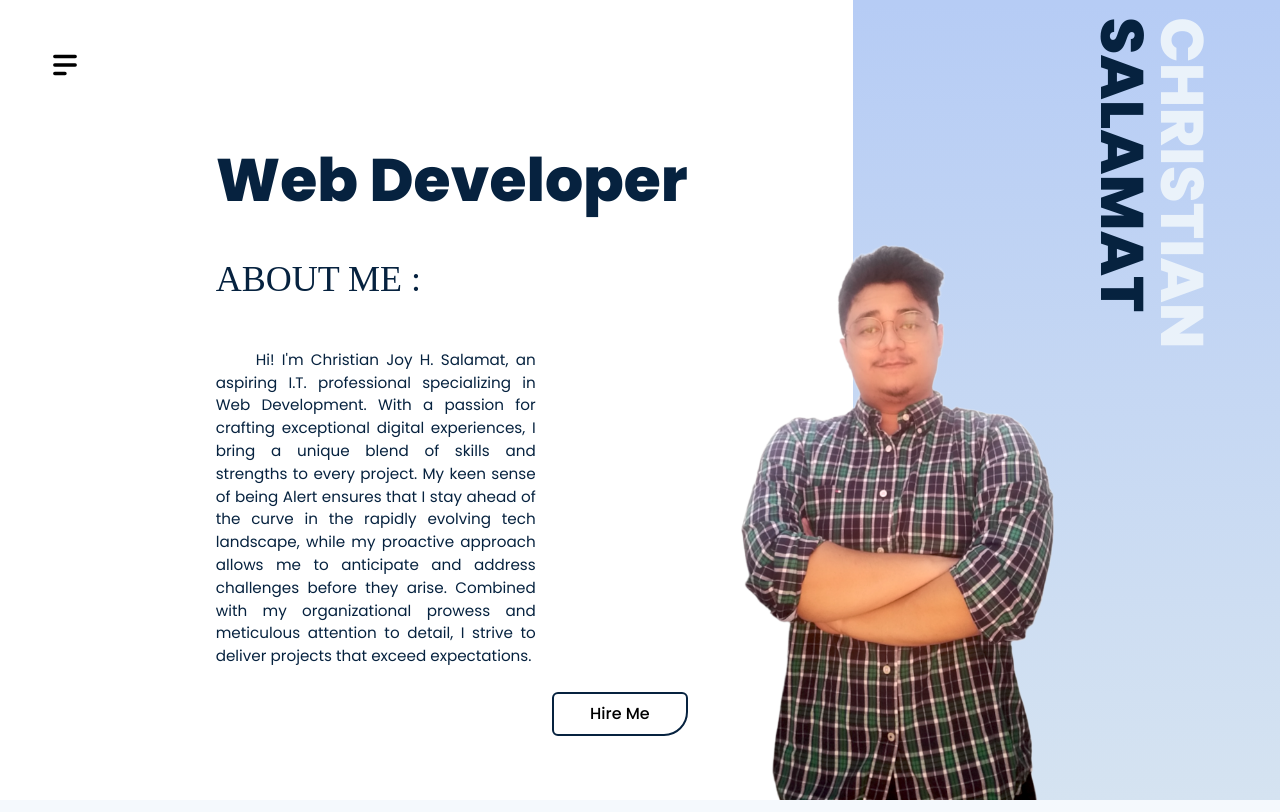
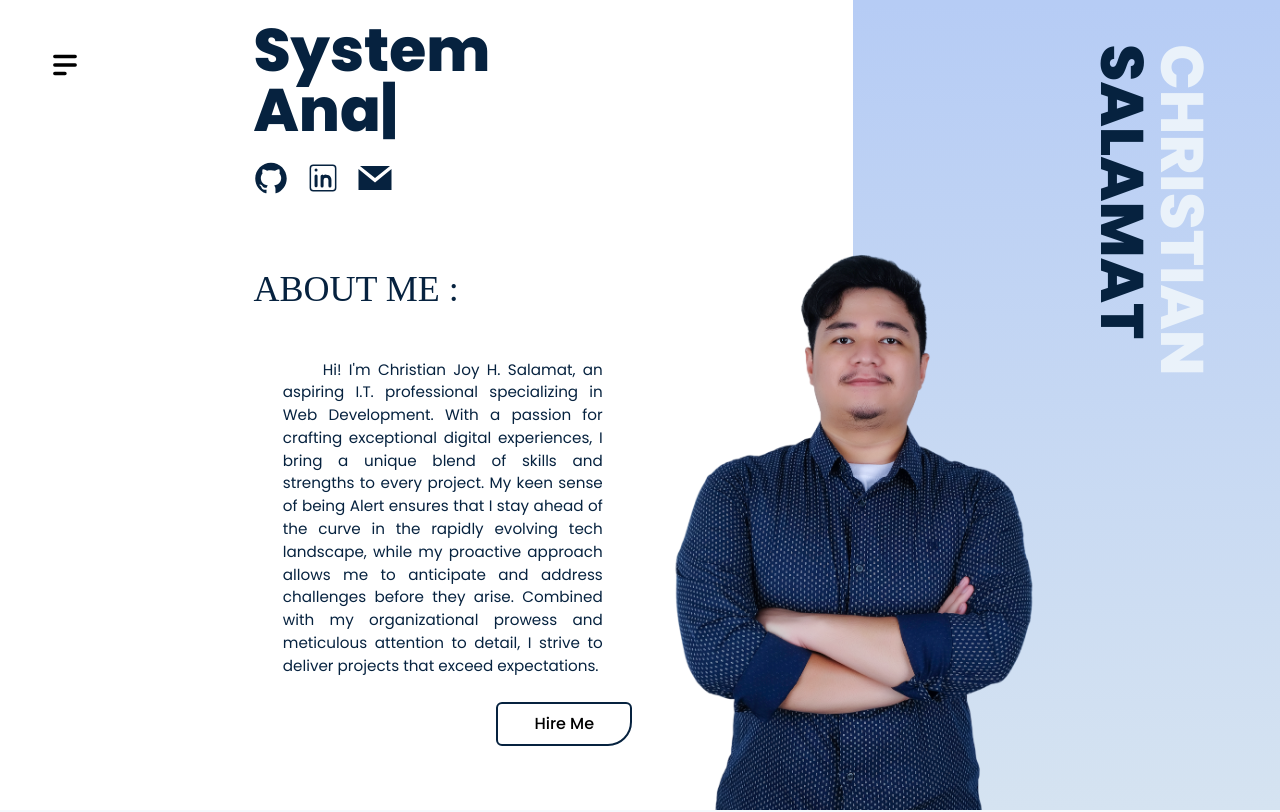
Before and after one commit to CJH-Salamat/CJHS_Portfolio, a React (Vite) app: page / in a window 1280 px wide. Shown: the top 812 px of the page. Built offline with nearby package versions, Linux system fonts and the light colour scheme; a web font is replaced by a local one.

Commit message:
Add files via upload

```diff
--- a/index.html
+++ b/index.html
@@ -2,9 +2,9 @@
 <html lang="en">
   <head>
     <meta charset="UTF-8" />
-    <link rel="icon" type="image/svg+xml" href="/vite.svg" />
+    <link rel="icon" type="image/x-icon" href="/src/assets/images/CJLogo.png" />
     <meta name="viewport" content="width=device-width, initial-scale=1.0" />
-    <title>React Portfolio</title>
+    <title>CJHS Portfolio</title>
   </head>
   <body>
     <div id="root"></div>
--- a/src/App.jsx
+++ b/src/App.jsx
@@ -3,9 +3,7 @@ import Banner from "./components/Banner";
 import Navbar from "./Layouts/Navbar";
 import Skills from "./components/Skills";
 import Service from "./components/Services";
-import Projects from "./components/Projects";
 import Testimonials from "./components/Testimonials";
-import Hireme from "./components/Hireme";
 import Contact from "./components/Contact";
 import { useEffect } from "react";
 // Animation package
--- a/src/Content.js
+++ b/src/Content.js
@@ -1,5 +1,5 @@
 // import images
-import Hero_person from "./assets/images/Banner/BannerMain3.png";
+import Hero_person from "./assets/images/Banner/BannerMain4.png";
 import Docs from "./assets/docs/Test.pdf";
 
 import HTML from "./assets/images/Skills/HTML5.png";
@@ -65,6 +65,23 @@ export const content = {
     docs: Docs,
     AboutTitle: "ABOUT ME :",
     AboutBody: "Hi! I'm Christian Joy H. Salamat, an aspiring I.T. professional specializing in Web Development. With a passion for crafting exceptional digital experiences, I bring a unique blend of skills and strengths to every project. My keen sense of being Alert ensures that I stay ahead of the curve in the rapidly evolving tech landscape, while my proactive approach allows me to anticipate and address challenges before they arise. Combined with my organizational prowess and meticulous attention to detail, I strive to deliver projects that exceed expectations.",
+    Banner_media: [
+      {
+        Icon_title: "Github",
+        icon: AiFillGithub,
+        link: "https://github.com/CJH-Salamat",
+      },
+      {
+        Icon_title: "LinkedIn",
+        icon: CiLinkedin,
+        link: "https://www.linkedin.com/in/christian-joy-salamat-2331192ba/",
+      },
+      {
+        Icon_title: "GMail",
+        icon: GrMail,
+        link: "mailto:christian.joy.h.salamat@gmail.com",
+      },
+    ],
   },
   skills: {
     title: "Skills",
--- a/src/components/Banner.jsx
+++ b/src/components/Banner.jsx
@@ -1,6 +1,8 @@
 // import content
+import { createElement } from "react";
 import { useEffect } from "react";
 import { content } from "../Content";
+import { TypeAnimation } from 'react-type-animation';
 const Banner = () => {
   const { Banner } = content;
 
@@ -12,27 +14,60 @@ const Banner = () => {
           data-aos-delay="1200"
           className="absolute h-full md:w-4/12 w-8/12 top-0 right-0 bg-primaryLinear bottom-0 -z-10"
         >
-          <h1 className="rotate-90 absolute top-[32%] right-[-40%] text-[#EAF2FA]">
+          <h1 className="rotate-90 absolute lg:top-[35%] lg:right-[-40%] top-[15%] right-[-50%] text-[#EAF2FA]">
             {Banner.firstName}{" "}
             <span className="text-dark_primary">{Banner.LastName}</span>
           </h1>
         </div>
 
         {/* first col */}
-        <div className="pb-16 px-6 pt-5" data-aos="fade-down">
-          <h1>{Banner.title}</h1>
+        <div className="pb-16 px-6 pt-5 lg:w-4/12 w-full" data-aos="fade-down">
 
-          <div className="flex flex-col gap-10 mt-10">
+          <TypeAnimation
+            sequence={[
+              'Web Developer ',
+              3000,
+              'System Analyst ',
+              3000,
+              'Database Admin ',
+              3000,
+            ]}
+            wrapper="h1"
+            speed={20}
+            style={{ }}
+            repeat={Infinity}
+          />
+
+          <div className="flex flex-wrap gap-4 justify-start">
+            {Banner.Banner_media.map((content, i) => (
+              <div
+                key={i}
+                data-aos="fade-down"
+                data-aos-delay={i * 200}
+                className="flex items-center gap-1 mt-5"
+              >
+                <a className="font-Poppins" title={content.Icon_title} href={content.link} target="_blank">
+                  <h4 className="color: #000000">{createElement(content.icon)}</h4>
+                </a>
+              </div>
+            ))}
+          </div>
+
+          <br />
+
+          <div className="flex flex-col gap-10 lg:mt-10 mt-20">
             <div
               data-aos="fade-down"
-              className={`flex items-center w-80 gap-5`}
+              className={`flex justify-start gap-5`}
             >
               <h4>{Banner.AboutTitle}</h4>
 
             </div >
-            <div data-aos="fade-down" className="flex-row-reverse indent-10 text-justify w-80 gap-5">
-              <p >{Banner.AboutBody}</p>
+            <div className="flex justify-center gap-5">
+              <div data-aos="fade-down" className="flex-row-reverse indent-10 text-justify w-80 gap-5">
+                <p>{Banner.AboutBody}</p>
               </div>
+            </div>
           </div>
 
           <br />
@@ -44,7 +79,7 @@ const Banner = () => {
         </div>
 
         {/* sec col */}
-        <div className="md:h-[37rem] h-96">
+        <div className="md:h-[37rem] h-96 lg:mt-0 mt-10">
           <img
             src={Banner.image}
             data-aos="slide-up"
--- a/src/components/Services.jsx
+++ b/src/components/Services.jsx
@@ -17,9 +17,8 @@ const Services = () => {
             <div
               key={i}
               data-aos="fade-up"
-              data-aos-delay={i * 600}
-              className="min-w-[14rem] duration-300 cursor-pointer border-2 border-slate-200 rounded-xl text-center bg-bg_light_primary p-6 flex-1 group-hover:blur-sm
-              hover:!blur-none"
+              data-aos-delay={i * 200}
+              className="min-w-[14rem] duration-300 cursor-pointer border-2 border-slate-200 rounded-xl text-center bg-bg_light_primary p-6 flex-1"
             >
               <img src={content.logo} alt="..." className="mx-auto" />
               <h6 className="my-3">{content.title}</h6>
--- a/src/components/Skills.jsx
+++ b/src/components/Skills.jsx
@@ -64,7 +64,7 @@ const Skills = () => {
                 />
               </div>
               <div>
-                <h6>{skill.name}</h6>
+                <h6 >{skill.name}</h6>
                 <p className="italic">{skill.para}</p>
               </div>
             </div>
```
Also changed, not shown: src/assets/images/Banner/BannerMain4.png (added), src/assets/images/CJLogo.png (added).
